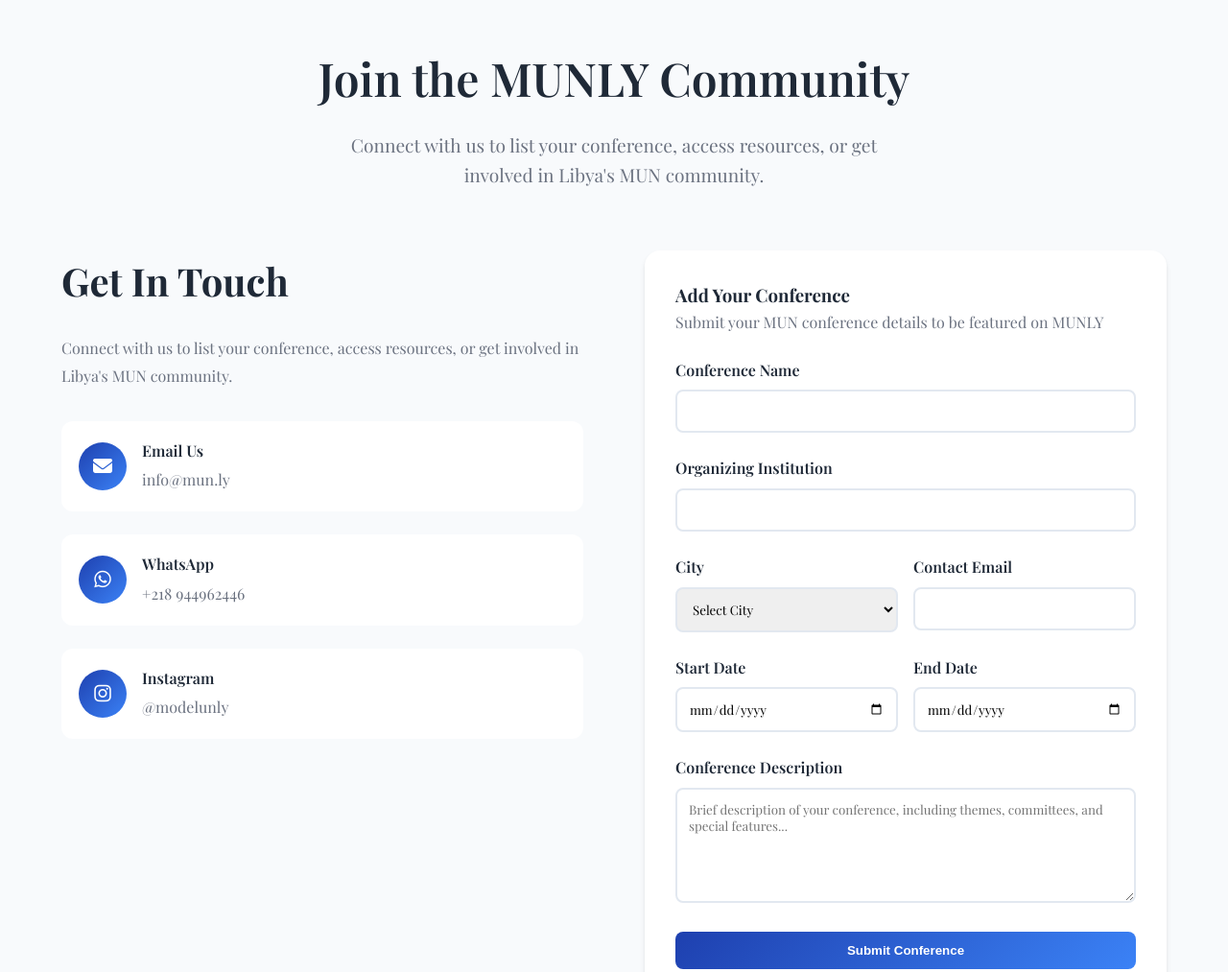
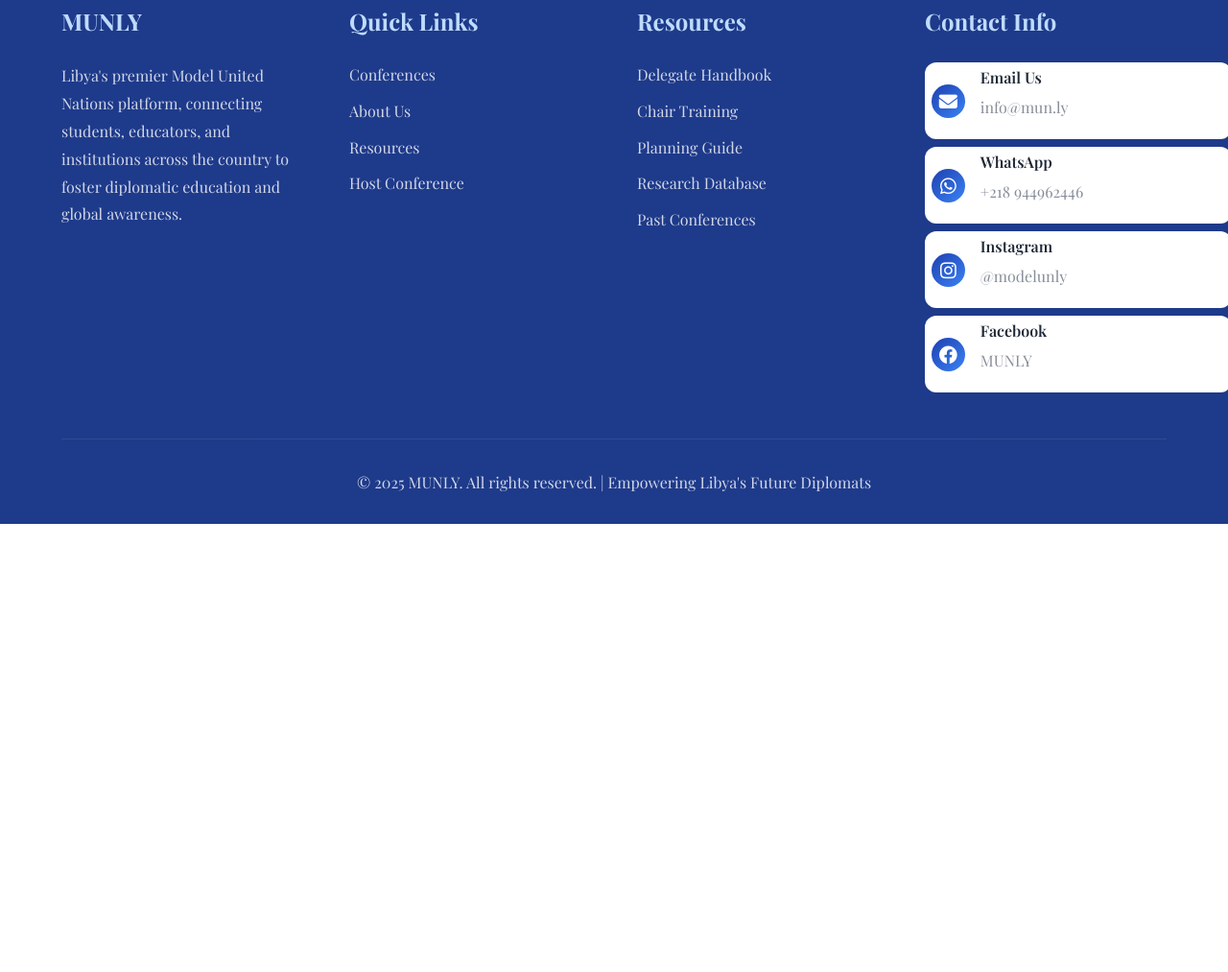
Before and after one commit to cx15/MUN-LY, a plain HTML site: page index.html in a window 1280 px wide. Shown: the part 5735-6748 px from the top of the page at 96% size. After the commit the page ends 6281 px from the top, so only its background shows below. Drawn offline with nearby package versions, Linux system fonts and the light colour scheme.

Commit message:
more QQL changes -removed the contact section and just put all the useful info in the footer.  -now when clicking on the contact in the nav bar it takes you to the footer instead. - removed extra unneeded icon in the footer section. ToDos: - add the customization to the committee once it gets accepted. - Link the google forums to the add conference section. - somehow make it so the calendar updates after a conference has been updated. - change the backend to firebase instead of the current supporter.

```diff
--- a/index.html
+++ b/index.html
@@ -1065,24 +1065,28 @@
         .contact-info p {
             color: var(--text-gray);
             margin-bottom: 2rem;
-            line-height: 1.8;
+            line-height: 0.5;
         }
 
         .contact-methods {
             display: grid;
-            gap: 1.5rem;
+            grid-template-columns: repeat(auto-fit, minmax(320px, 1fr));
+            gap: 0.5rem;
+            width: fit-content;
         }
 
         .contact-method {
             display: flex;
             align-items: center;
             gap: 1rem;
-            padding: 1rem;
+            padding: 0.3rem;
             background: white;
             border-radius: 0.75rem;
             transition: all 0.3s ease;
             cursor: pointer;
             border: 2px solid transparent;
+            max-width: 100%;
+            height: 80px;
         }
 
         .contact-method:hover {
@@ -1098,13 +1102,13 @@
         .contact-method-icon {
             background: var(--gradient-blue);
             color: white;
-            width: 50px;
-            height: 50px;
+            width: 35px;
+            height: 35px;
             border-radius: 50%;
             display: flex;
             align-items: center;
             justify-content: center;
-            font-size: 1.25rem;
+            font-size: 1.2rem;
         }
 
         .contact-method-content h4 {
@@ -1693,7 +1697,7 @@
                 <li><a href="#conferences">Conferences</a></li>
                 <li><a href="#about">About</a></li>
                 <li><a href="#resources">Resources</a></li>
-                <li><a href="#contact">Contact</a></li>
+                <li><a href="#footer">Contact</a></li>
                 <li><a href="#add-conference" class="cta-button">Add Conference</a></li>
                 <li id="authContainer"><a href="#" id="authBtn" class="cta-button">Sign In</a></li>
             </ul>
@@ -2089,109 +2093,6 @@
         </div>
     </section>
 
-    <!-- Contact Section -->
-    <section id="contact" class="contact">
-        <div class="container">
-            <div class="section-header">
-                <h2 class="section-title">Join the MUNLY Community</h2>
-                <p class="section-subtitle">Connect with us to list your conference, access resources, or get involved in Libya's MUN community.</p>
-            </div>
-
-            <div class="contact-content">
-                <div class="contact-info">
-                    <h2>Get In Touch</h2>
-                    <p>Connect with us to list your conference, access resources, or get involved in Libya's MUN community.</p>
-
-                    <div class="contact-methods">
-                        <div class="contact-method" onclick="openEmail('info@mun.ly')">
-                            <div class="contact-method-icon">
-                                <i class="fas fa-envelope"></i>
-                            </div>
-                            <div class="contact-method-content">
-                                <h4>Email Us</h4>
-                                <p>info@mun.ly</p>
-                            </div>
-                        </div>
-
-                        <div class="contact-method" onclick="openWhatsApp('+218944962446')">
-                            <div class="contact-method-icon">
-                                <i class="fab fa-whatsapp"></i>
-                            </div>
-                            <div class="contact-method-content">
-                                <h4>WhatsApp</h4>
-                                <p>+218 944962446</p>
-                            </div>
-                        </div>
-
-                        <div class="contact-method" onclick="openInstagram('modelunly')">
-                            <div class="contact-method-icon">
-                                <i class="fab fa-instagram"></i>
-                            </div>
-                            <div class="contact-method-content">
-                                <h4>Instagram</h4>
-                                <p>@modelunly</p>
-                            </div>
-                        </div>
-                    </div>
-                </div>
-
-                <div class="contact-form">
-                    <h3>Add Your Conference</h3>
-                    <p style="margin-bottom: 1.5rem; color: var(--text-gray);">Submit your MUN conference details to be featured on MUNLY</p>
-
-                    <form id="conferenceForm">
-                        <div class="form-group">
-                            <label for="conferenceName">Conference Name</label>
-                            <input type="text" id="conferenceName" name="conferenceName" required>
-                        </div>
-
-                        <div class="form-group">
-                            <label for="organizingInstitution">Organizing Institution</label>
-                            <input type="text" id="organizingInstitution" name="organizingInstitution" required>
-                        </div>
-
-                        <div class="form-row">
-                            <div class="form-group">
-                                <label for="city">City</label>
-                                <select id="city" name="city" required>
-                                    <option value="">Select City</option>
-                                    <option value="tripoli">Tripoli</option>
-                                    <option value="benghazi">Benghazi</option>
-                                    <option value="misrata">Misrata</option>
-                                    <option value="sirte">Sirte</option>
-                                    <option value="other">Other</option>
-                                </select>
-                            </div>
-
-                            <div class="form-group">
-                                <label for="contactEmail">Contact Email</label>
-                                <input type="email" id="contactEmail" name="contactEmail" required>
-                            </div>
-                        </div>
-
-                        <div class="form-row">
-                            <div class="form-group">
-                                <label for="startDate">Start Date</label>
-                                <input type="date" id="startDate" name="startDate" required>
-                            </div>
-
-                            <div class="form-group">
-                                <label for="endDate">End Date</label>
-                                <input type="date" id="endDate" name="endDate" required>
-                            </div>
-                        </div>
-
-                        <div class="form-group">
-                            <label for="description">Conference Description</label>
-                            <textarea id="description" name="description" placeholder="Brief description of your conference, including themes, committees, and special features..." required></textarea>
-                        </div>
-
-                        <button type="submit" class="cta-button" style="width: 100%;">Submit Conference</button>
-                    </form>
-                </div>
-            </div>
-        </div>
-    </section>
 
     <!-- Footer -->
     <footer>
@@ -2200,13 +2101,6 @@
                 <div class="footer-section">
                     <h3>MUNLY</h3>
                     <p>Libya's premier Model United Nations platform, connecting students, educators, and institutions across the country to foster diplomatic education and global awareness.</p>
-                    <div class="social-links">
-                        <a href="#"><i class="fab fa-facebook"></i></a>
-                        <a href="#"><i class="fab fa-twitter"></i></a>
-                        <a href="#"><i class="fab fa-instagram"></i></a>
-                        <a href="#"><i class="fab fa-linkedin"></i></a>
-                        <a href="#"><i class="fab fa-facebook"></i></a>
-                    </div>
                 </div>
 
                 <div class="footer-section">
@@ -2215,7 +2109,6 @@
                         <li><a href="#conferences">Conferences</a></li>
                         <li><a href="#about">About Us</a></li>
                         <li><a href="#resources">Resources</a></li>
-                        <li><a href="#contact">Contact</a></li>
                         <li><a href="#add-conference">Host Conference</a></li>
                     </ul>
                 </div>
@@ -2231,15 +2124,52 @@
                     </ul>
                 </div>
 
-                <div class="footer-section">
+                <div id="footer" class="footer-section">
                     <h3>Contact Info</h3>
-                    <ul class="footer-links">
-                        <li><i class="fas fa-envelope"></i> info@mun.ly</li>
-                        <li><i class="fab fa-whatsapp"></i> +218 944962446</li>
-                        <li><i class="fab fa-instagram"></i> @modelunly</li>
-                        <li><i class="fab fa-facebook"></i> MUNLY - Premier MUN platform in Libya</li>
-                        <li><i class="fas fa-map-marker-alt"></i> Libya</li>
-                    </ul>
+                    <div class="contact-content">
+                        <div class="contact-info">
+                            <div class="contact-methods">
+                                <div class="contact-method" onclick="openEmail('info@mun.ly')">
+                                    <div class="contact-method-icon">
+                                        <i class="fas fa-envelope"></i>
+                                    </div>
+                                    <div class="contact-method-content">
+                                        <h4>Email Us</h4>
+                                        <p>info@mun.ly</p>
+                                    </div>
+                                </div>
+
+                                <div class="contact-method" onclick="openWhatsApp('+218944962446')">
+                                    <div class="contact-method-icon">
+                                        <i class="fab fa-whatsapp"></i>
+                                    </div>
+                                    <div class="contact-method-content">
+                                        <h4>WhatsApp</h4>
+                                        <p>+218 944962446</p>
+                                    </div>
+                                </div>
+
+                                <div class="contact-method" onclick="openInstagram('modelunly')">
+                                    <div class="contact-method-icon">
+                                        <i class="fab fa-instagram"></i>
+                                    </div>
+                                    <div class="contact-method-content">
+                                        <h4>Instagram</h4>
+                                        <p>@modelunly</p>
+                                    </div>
+                                </div>
+                                <div class="contact-method" onclick="openFacebook('61578838781979')">
+                                    <div class="contact-method-icon facebook">
+                                        <i class="fab fa-facebook"></i>
+                                    </div>
+                                    <div class="contact-method-content">
+                                        <h4>Facebook</h4>
+                                        <p>MUNLY</p>
+                                    </div>
+                                </div>
+                            </div>
+                        </div>
+                    </div>
                 </div>
             </div>
 
@@ -2321,57 +2251,6 @@
             });
         });
 
-        document.getElementById('conferenceForm').addEventListener('submit', async function(e) {
-            e.preventDefault();
-
-            const formData = new FormData(this);
-            const conferenceData = Object.fromEntries(formData);
-
-            const addToCalendar = this.querySelector('#addToCalendar').checked;
-
-            const submitButton = this.querySelector('button[type="submit"]');
-            const originalText = submitButton.textContent;
-            submitButton.textContent = 'Submitting...';
-            submitButton.disabled = true;
-
-            try {
-                const response = await fetch(getApiUrl('SUBMIT_CONFERENCE'), {
-                    method: 'POST',
-                    headers: getApiHeaders(),
-                    body: JSON.stringify(conferenceData)
-                });
-
-                const result = await response.json();
-
-                if (response.ok && result.success) {
-                    if (addToCalendar && calendar) {
-                        const name = conferenceData.conferenceName;
-                        const date = conferenceData.startDate;
-                        const location = conferenceData.location;
-
-                        calendar.addPendingMunDate(name, date, location);
-
-                        showMessage('Thank you for submitting your conference! Your submission has been sent and will be reviewed by our team.\n\nYour calendar submission is pending approval.');
-                    } else {
-                        showMessage('Thank you for submitting your conference! Your submission has been sent automatically and will be reviewed by our team.');
-                    }
-
-                    this.reset();
-                } else {
-                    showMessage(`Submission failed: ${result.error || 'Unknown error occurred'}`);
-                    console.error('Submission error:', result);
-                }
-
-            } catch (error) {
-                console.error('Network error:', error);
-                showMessage('Failed to submit conference. Please check your internet connection and try again.');
-            } finally {
-                submitButton.textContent = originalText;
-                submitButton.disabled = false;
-            }
-
-            this.reset();
-        });
 
         function showConferenceDetail(conferenceId) {
             const conferences = {
@@ -2498,6 +2377,10 @@
             window.open(`https://wa.me/${cleanPhone}`, '_blank');
         }
 
+        function openFacebook(id) {
+            window.open(`https://facebook.com/profile.php?id=${id}`, '_blank');
+        }
+
         function openInstagram(username) {
             window.open(`https://instagram.com/${username}`, '_blank');
         }
```
